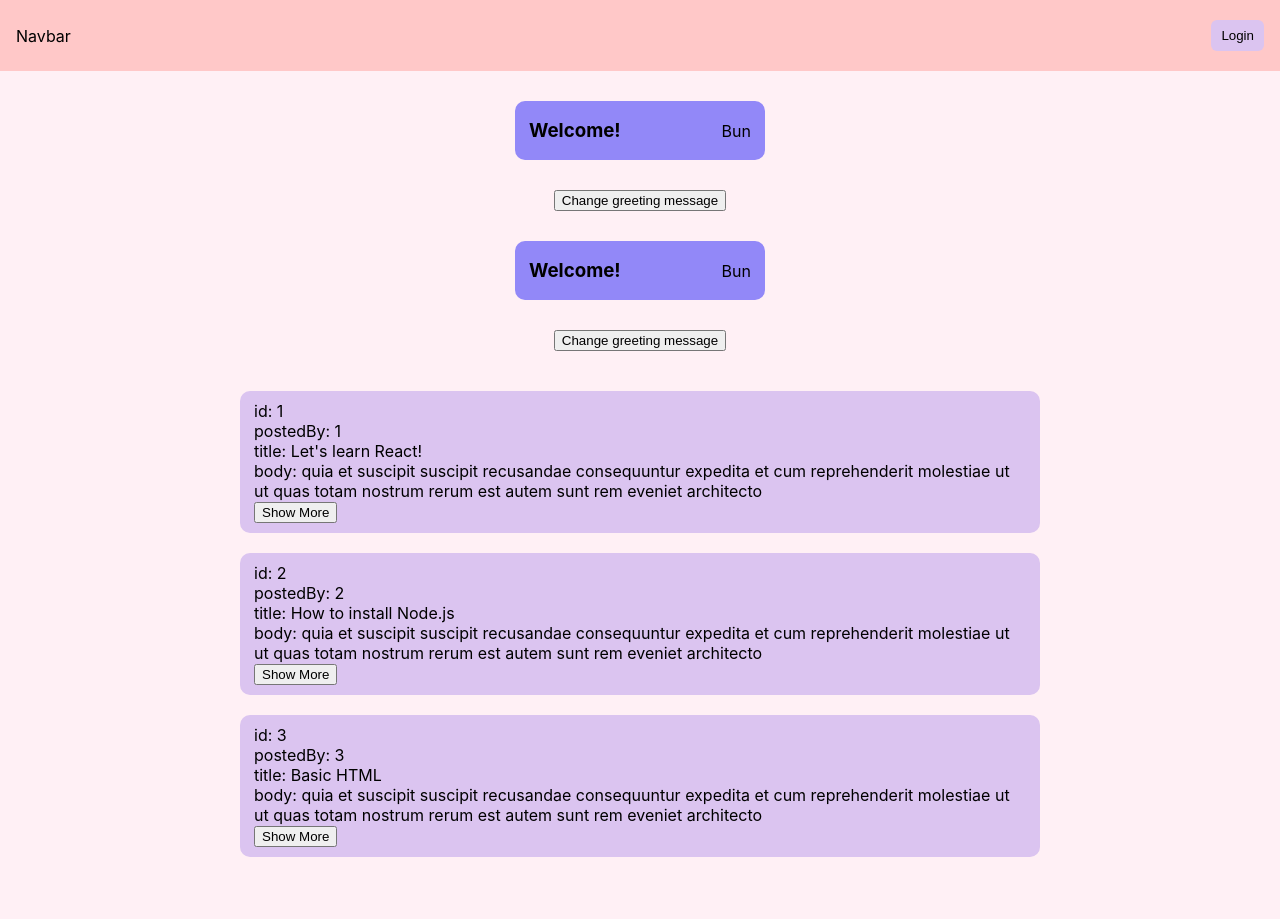
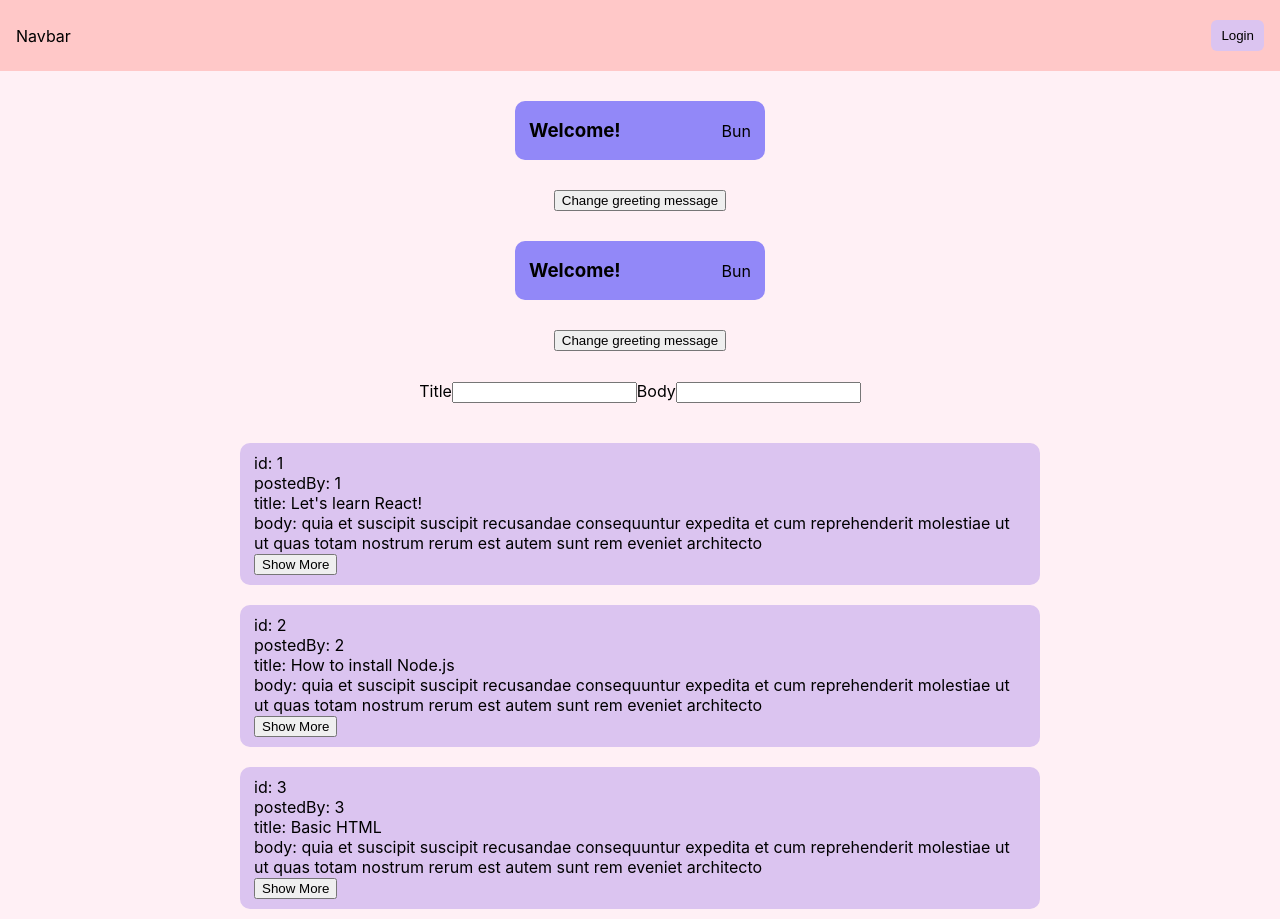
Before and after one commit to bnnnnnogk/my-first-react-app, a React (Vite) app: page / in a window 1280 px wide. Before the commit the page ends 867 px from the top, so only its background shows below. Built offline with nearby package versions, Linux system fonts and the light colour scheme.

Commit message:
form state and spread array

```diff
--- a/src/App.tsx
+++ b/src/App.tsx
@@ -1,10 +1,11 @@
+import { FormEvent, useState } from 'react'
 import './App.css'
 import Greeting from './components/Greeting'
 import Navbar from './components/Navbar'
 import Post from './components/Post'
 import { PostDTO } from './types/dto'
 
-const posts: PostDTO[] = [
+const initialPosts: PostDTO[] = [
   {
     id: 1,
     userId: 1,
@@ -26,11 +27,38 @@
 ]
 
 function App() {
+  const [posts, setPosts] = useState<PostDTO[]>(initialPosts)
+  const [newTitle, setNewTitle] = useState<string>('')
+  const [newBody, setNewBody] = useState<string>('')
+
+  const handleSubmit = (e: FormEvent) => {
+    e.preventDefault()
+
+    const currentPosts = [...posts]
+
+    currentPosts.push({
+      id: Math.floor(Math.random() * 1000),
+      userId: Math.floor(Math.random() * 1000),
+      title: newTitle,
+      body: newBody,
+    })
+
+    setPosts(currentPosts)
+  }
+
   return (
     <div className="App">
       <Navbar />
       <Greeting name="Bun" greetingMsg="Hello!" isLoggedIn={true} />
       <Greeting name="Bun" greetingMsg="Hello!" isLoggedIn={true} />
+
+      <form onSubmit={handleSubmit}>
+        <label>Title</label>
+        <input type="text" onChange={(e) => setNewTitle(e.target.value)} required />
+        <label>Body</label>
+        <input type="text" onChange={(e) => setNewBody(e.target.value)} required />
+      </form>
+
       <div className="feed-container">
         {posts.map((post) => {
           return <Post key={post.id} post={post} />
```
